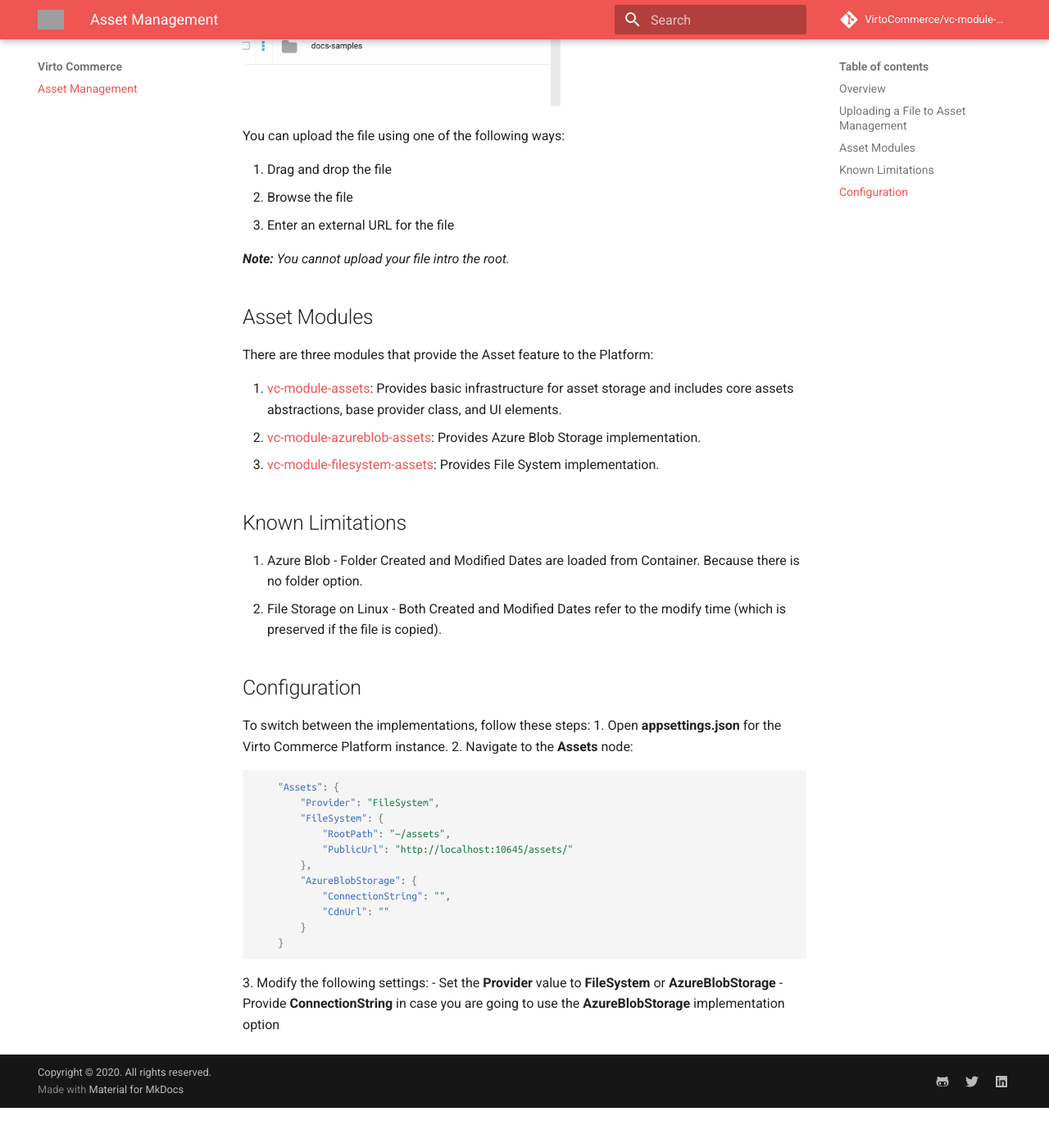
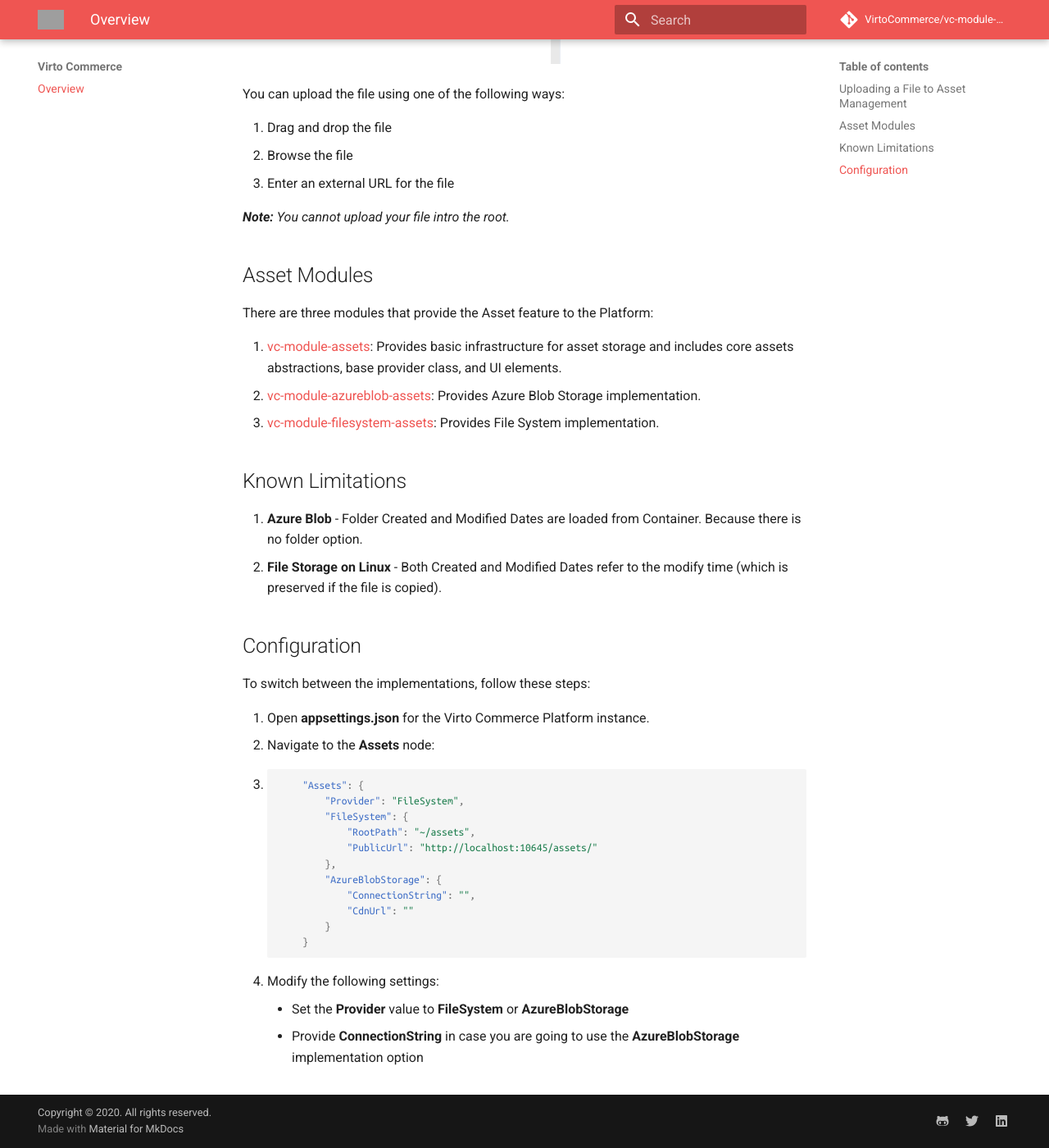
Before and after one commit to VirtoCommerce/vc-module-assets, an MkDocs documentation site: the page built from docs/index.md, in a window 1280 px wide and 1400 px high, scrolled down 1574 px. Shown: the whole window at 82% size. Built offline with MkDocs 1.6.1 and Material for MkDocs 9.7.7, drawn with Linux system fonts in a browser that asks for light colours; comment, search, counter and statistics services are not loaded; before the commit the page ends 2925 px from its top, so only the background shows below that; part of the change alters nothing that is shown; grey boxes are pictures that could not be loaded.

Commit message:
Update overview

````diff
--- a/docs/index.md
+++ b/docs/index.md
@@ -1,6 +1,4 @@
-# Asset Management
-
-## Overview
+# Overview
 
 The *Assets* function is a basic feature of Virto's Platform. Technically, it is an abstraction or an internal programming interface that helps work with the Platform file system.
 
@@ -42,15 +40,17 @@ There are three modules that provide the Asset feature to the Platform:
 3. [vc-module-filesystem-assets](https://github.com/VirtoCommerce/vc-module-filesystem-assets): Provides File System implementation.
 
 ## Known Limitations
-1. Azure Blob - Folder Created and Modified Dates are loaded from Container. Because there is no folder option.
-2. File Storage on Linux - Both Created and Modified Dates refer to the modify time (which is preserved if the file is copied).
+1. **Azure Blob** - Folder Created and Modified Dates are loaded from Container. Because there is no folder option.
+2. **File Storage on Linux** - Both Created and Modified Dates refer to the modify time (which is preserved if the file is copied).
 
 
 ## Configuration
 
 To switch between the implementations, follow these steps:
+
 1. Open **appsettings.json** for the Virto Commerce Platform instance.
 2. Navigate to the **Assets** node:
+3.
 ```json
     "Assets": {
         "Provider": "FileSystem",
````
